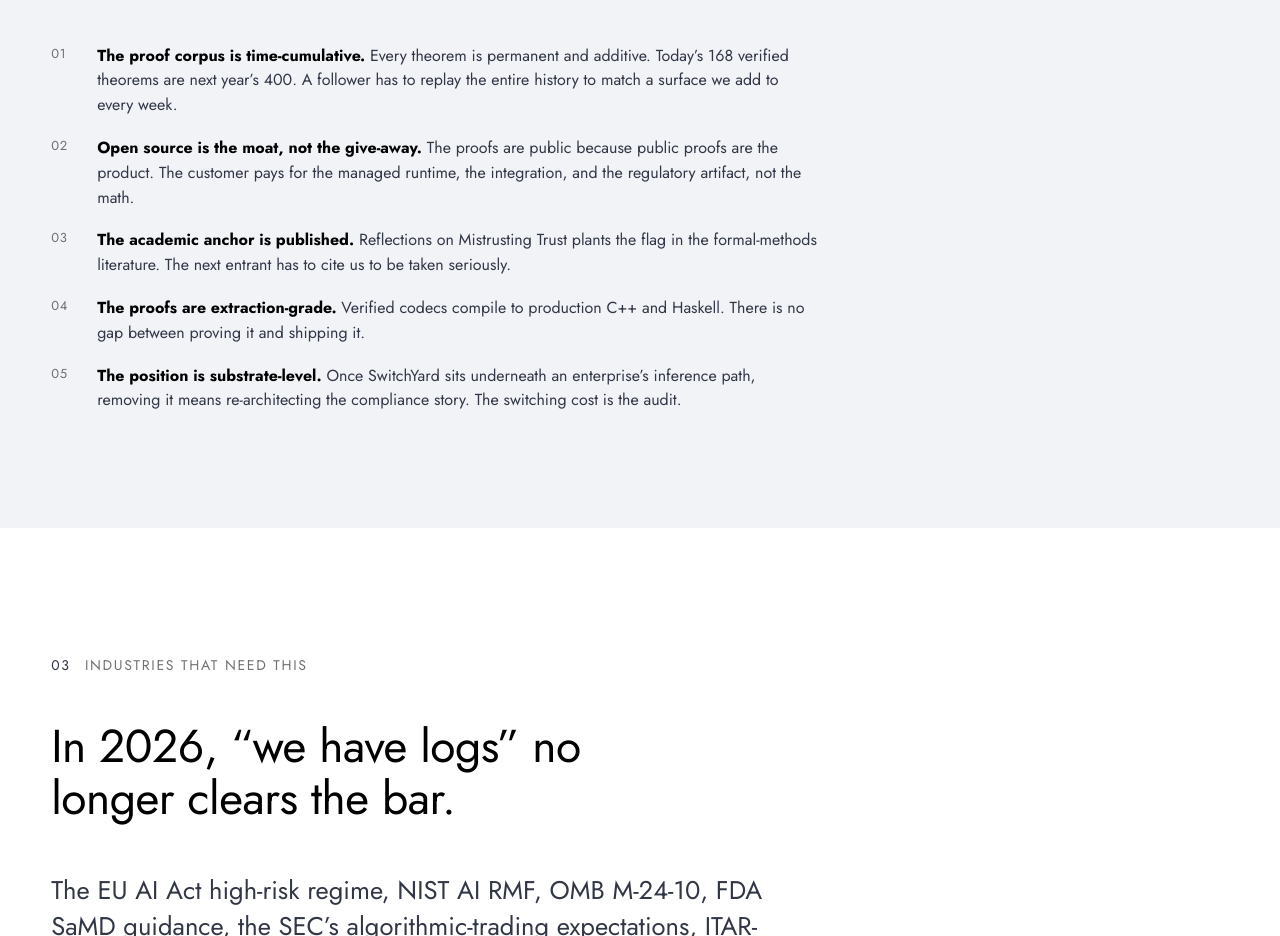
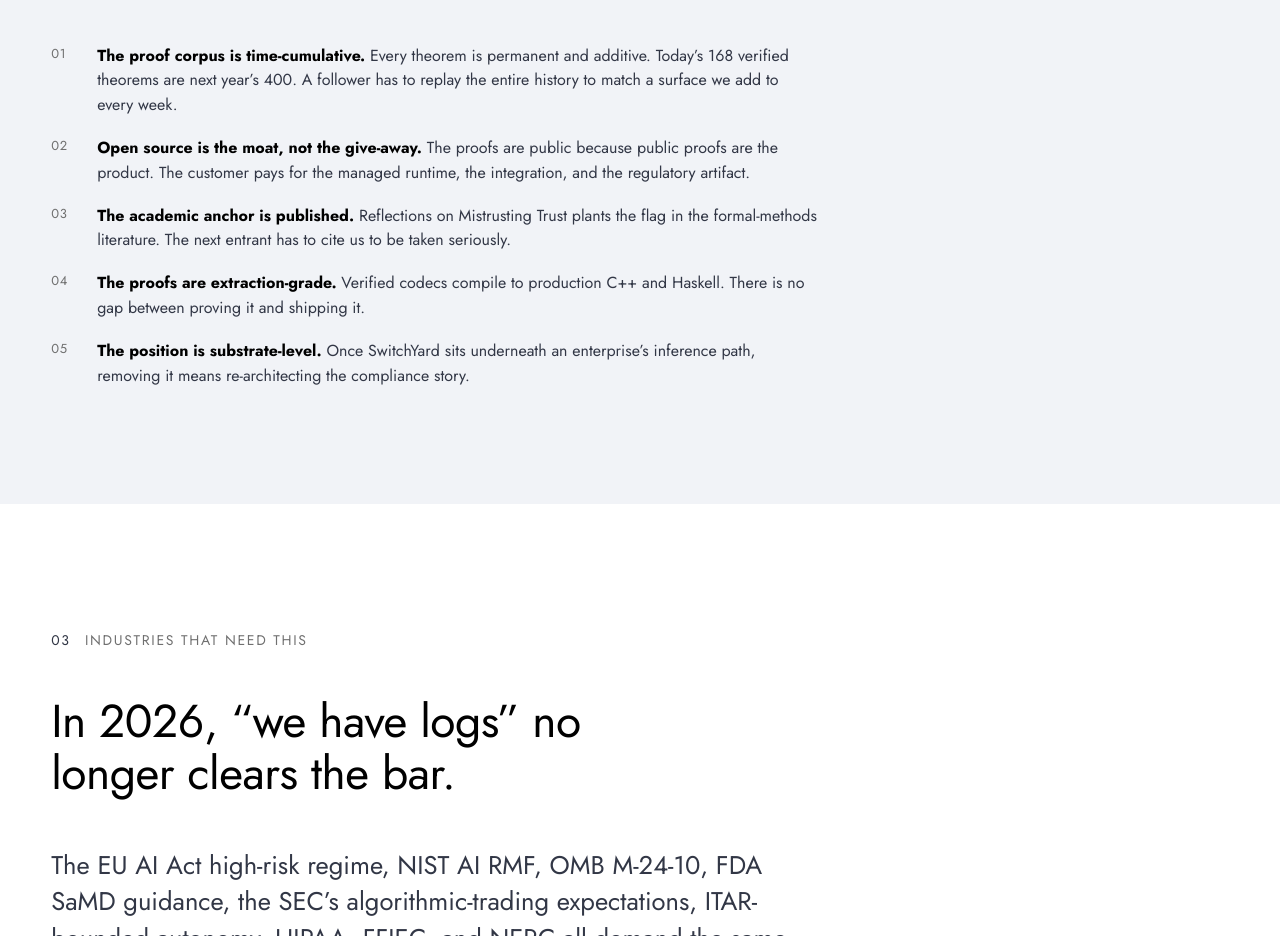
Before and after one commit to OliveAcres/allod-folder, a React (Vite) app: page / in a window 1280 px wide. Shown: the part 4180-5116 px from the top of the page. Built offline with nearby package versions, Linux system fonts and the light colour scheme.

Commit message:
Strike AI-flourish closers from moat (not the math; switching cost is the audit)

```diff
--- a/src/data/content.js
+++ b/src/data/content.js
@@ -36,10 +36,10 @@
 
 export const MOAT = [
   { h:'The proof corpus is time-cumulative.', t:'Every theorem is permanent and additive. Today’s 168 verified theorems are next year’s 400. A follower has to replay the entire history to match a surface we add to every week.' },
-  { h:'Open source is the moat, not the give-away.', t:'The proofs are public because public proofs are the product. The customer pays for the managed runtime, the integration, and the regulatory artifact, not the math.' },
+  { h:'Open source is the moat, not the give-away.', t:'The proofs are public because public proofs are the product. The customer pays for the managed runtime, the integration, and the regulatory artifact.' },
   { h:'The academic anchor is published.', t:'Reflections on Mistrusting Trust plants the flag in the formal-methods literature. The next entrant has to cite us to be taken seriously.' },
   { h:'The proofs are extraction-grade.', t:'Verified codecs compile to production C++ and Haskell. There is no gap between proving it and shipping it.' },
-  { h:'The position is substrate-level.', t:'Once SwitchYard sits underneath an enterprise’s inference path, removing it means re-architecting the compliance story. The switching cost is the audit.' },
+  { h:'The position is substrate-level.', t:'Once SwitchYard sits underneath an enterprise’s inference path, removing it means re-architecting the compliance story.' },
 ];
 
 export const INDUSTRIES = [
```
